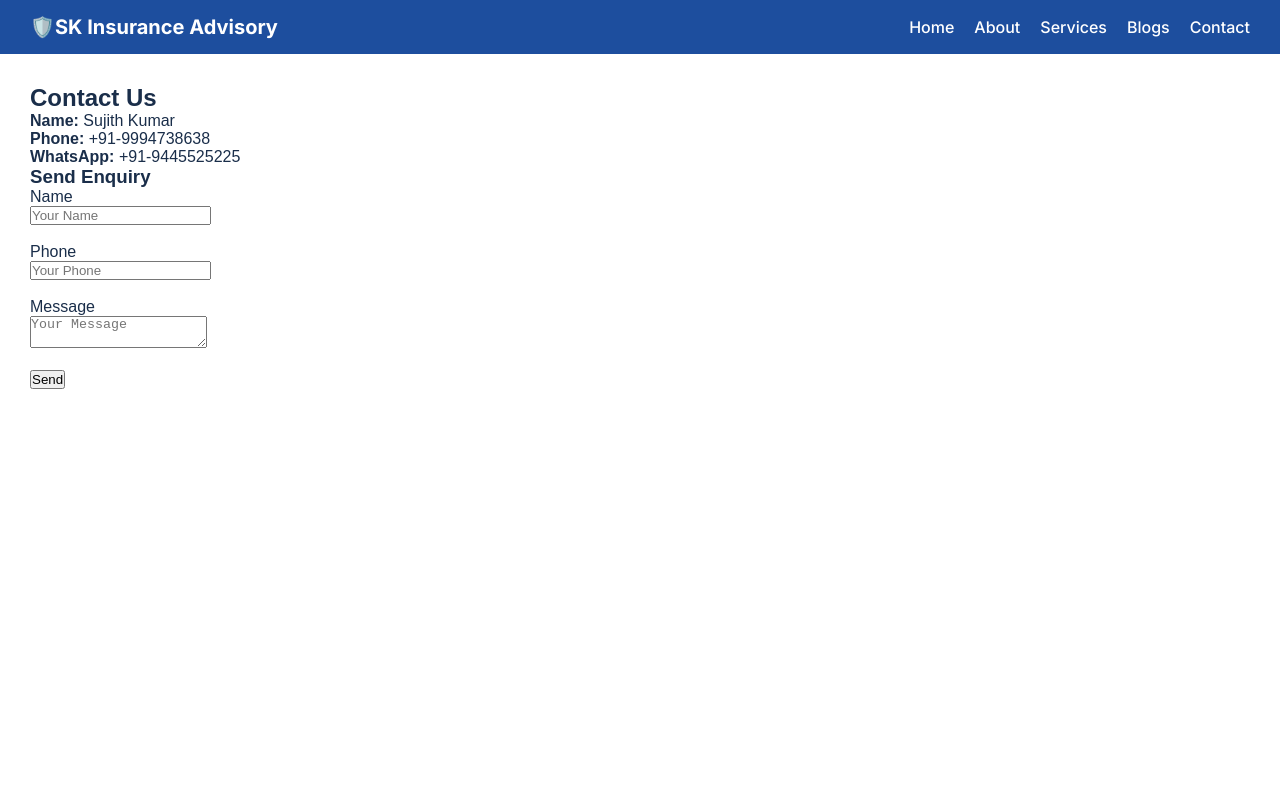
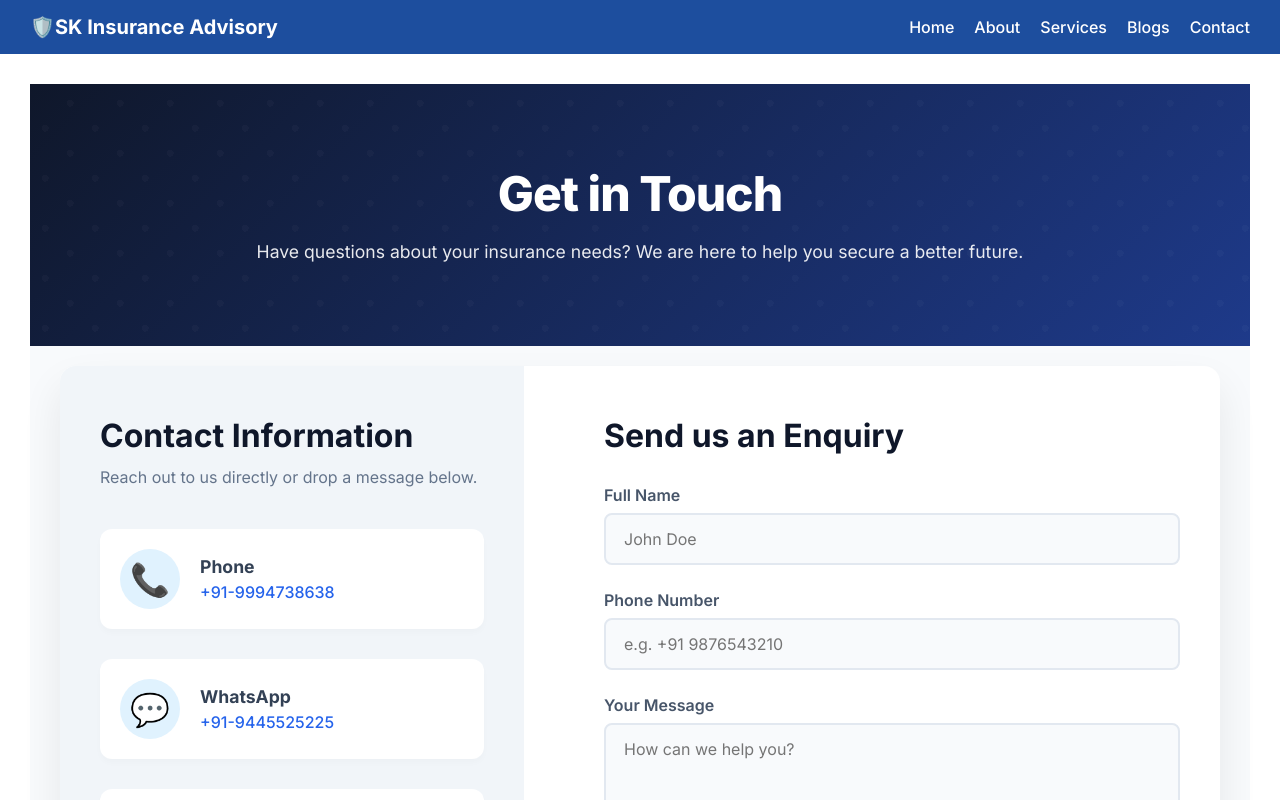
Before and after one commit to sujith2133s/SK, an Angular app: page /contact in a window 1280 px wide. Shown: the top 800 px of the page. Built offline with nearby package versions, Linux system fonts and the light colour scheme.

Commit message:
Sujith-changes3

```diff
--- a/src/app/pages/about/about.component.css
+++ b/src/app/pages/about/about.component.css
@@ -16,11 +16,35 @@
   margin-bottom: 10px;
 }
 
+/* Personal Intro (About Me) */
+.about-me {
+  padding: 50px 20px 20px;
+  background-color: #ffffff;
+}
+
+.about-me-content {
+  max-width: 900px;
+  margin: 0 auto;
+  text-align: justify;
+}
+
+.about-me-content h2 {
+  text-align: center;
+  margin-bottom: 20px;
+  color: #1976d2;
+}
+
+.about-me-content p {
+  line-height: 1.6;
+  margin-bottom: 15px;
+  font-size: 1.1rem;
+}
+
 /* Intro */
 .about-intro {
   display: flex;
   gap: 30px;
-  padding: 60px 20px;
+  padding: 40px 20px 60px;
   max-width: 1000px;
   margin: 0 auto;
   align-items: center;
@@ -29,6 +53,14 @@
 
 .about-text {
   flex: 1;
+  text-align: justify;
+  line-height: 1.6;
+}
+
+.about-text h2 {
+  text-align: center;
+  color: #1976d2;
+  margin-bottom: 20px;
 }
 
 .about-image {
@@ -63,7 +95,7 @@
   background: #fff;
   padding: 25px;
   border-radius: 10px;
-  box-shadow: 0 2px 8px rgba(0,0,0,0.1);
+  box-shadow: 0 2px 8px rgba(0, 0, 0, 0.1);
 }
 
 .stat-card h3 {
@@ -89,7 +121,7 @@
   background: #fff;
   padding: 25px;
   border-radius: 10px;
-  box-shadow: 0 2px 8px rgba(0,0,0,0.1);
+  box-shadow: 0 2px 8px rgba(0, 0, 0, 0.1);
 }
 
 /* CTA */
--- a/src/app/pages/about/about.component.html
+++ b/src/app/pages/about/about.component.html
@@ -1,17 +1,24 @@
-<h2>About Me</h2>
-<p>
-I am Sujith Kumar, Life and Health Insurance Advisor with 20+ years of experience
-in Life Insurance and 2+ years in Star Health Insurance.
-</p>
-<p>
-I help families secure their future with the right protection and savings plans.
-</p>
 <div class="about-container">
 
   <!-- Hero / Header -->
   <section class="about-hero">
     <h1>About Us</h1>
     <p>Your trusted partner for Life & Health Insurance solutions</p>
+  </section>
+
+  <!-- Personal Intro (About Me) -->
+  <section class="about-me">
+    <div class="about-me-content">
+      <h2>About Me</h2>
+      <p>
+        I am <strong>Sujith Kumar</strong>, a Life and Health Insurance Advisor with over 20 years of experience
+        in Life Insurance and 2+ years in Star Health Insurance.
+      </p>
+      <p>
+        I help families secure their future with the right protection and savings plans. My commitment is to provide
+        personalized guidance so you can make informed decisions.
+      </p>
+    </div>
   </section>
 
   <!-- Intro Section -->
--- a/src/app/pages/contact/contact.component.css
+++ b/src/app/pages/contact/contact.component.css
@@ -0,0 +1,241 @@
+.contact-container {
+    font-family: 'Inter', Arial, sans-serif;
+    color: #333;
+    background-color: #f8fafc;
+    min-height: 100vh;
+}
+
+/* Hero Section */
+.contact-hero {
+    background: linear-gradient(135deg, #0f172a, #1e3a8a);
+    color: #fff;
+    padding: 80px 20px;
+    text-align: center;
+    position: relative;
+    overflow: hidden;
+}
+
+.contact-hero::before {
+    content: '';
+    position: absolute;
+    top: -50%;
+    left: -50%;
+    width: 200%;
+    height: 200%;
+    background: radial-gradient(circle, rgba(255, 255, 255, 0.05) 10%, transparent 10%),
+        radial-gradient(circle, rgba(255, 255, 255, 0.05) 10%, transparent 10%);
+    background-size: 50px 50px;
+    background-position: 0 0, 25px 25px;
+    opacity: 0.5;
+    z-index: 0;
+}
+
+.hero-content {
+    position: relative;
+    z-index: 1;
+    max-width: 800px;
+    margin: 0 auto;
+}
+
+.hero-content h1 {
+    font-size: 3rem;
+    margin-bottom: 15px;
+    font-weight: 800;
+    letter-spacing: -1px;
+}
+
+.hero-content p {
+    font-size: 1.1rem;
+    opacity: 0.9;
+    line-height: 1.6;
+}
+
+/* Main Content Area */
+.contact-main {
+    padding: 60px 20px;
+    max-width: 1200px;
+    margin: -40px auto 0;
+    position: relative;
+    z-index: 2;
+}
+
+.contact-wrapper {
+    display: flex;
+    flex-wrap: wrap;
+    gap: 40px;
+    background: #fff;
+    border-radius: 16px;
+    box-shadow: 0 20px 40px rgba(0, 0, 0, 0.08);
+    overflow: hidden;
+}
+
+/* Contact Info Side */
+.contact-info {
+    flex: 1;
+    min-width: 300px;
+    background: #f1f5f9;
+    padding: 50px 40px;
+}
+
+.contact-info h2 {
+    font-size: 2rem;
+    color: #0f172a;
+    margin-bottom: 10px;
+}
+
+.info-desc {
+    color: #64748b;
+    margin-bottom: 40px;
+    line-height: 1.5;
+}
+
+.info-card {
+    display: flex;
+    align-items: center;
+    gap: 20px;
+    margin-bottom: 30px;
+    padding: 20px;
+    background: #ffffff;
+    border-radius: 12px;
+    box-shadow: 0 4px 6px rgba(0, 0, 0, 0.02);
+    transition: transform 0.3s ease, box-shadow 0.3s ease;
+}
+
+.info-card:hover {
+    transform: translateY(-5px);
+    box-shadow: 0 10px 20px rgba(0, 0, 0, 0.05);
+}
+
+.icon {
+    font-size: 2rem;
+    background: #e0f2fe;
+    width: 60px;
+    height: 60px;
+    display: flex;
+    align-items: center;
+    justify-content: center;
+    border-radius: 50%;
+}
+
+.details h4 {
+    margin: 0 0 5px 0;
+    color: #334155;
+    font-size: 1.1rem;
+}
+
+.details p {
+    margin: 0;
+    color: #64748b;
+    font-weight: 500;
+}
+
+.contact-link {
+    color: #2563eb;
+    text-decoration: none;
+    transition: color 0.3s ease;
+}
+
+.contact-link:hover {
+    color: #1e40af;
+    text-decoration: underline;
+}
+
+/* Contact Form Side */
+.contact-form-container {
+    flex: 1.5;
+    min-width: 320px;
+    padding: 50px 40px;
+}
+
+.contact-form-container h2 {
+    font-size: 2rem;
+    color: #0f172a;
+    margin-bottom: 30px;
+}
+
+.form-group {
+    margin-bottom: 25px;
+}
+
+.form-group label {
+    display: block;
+    font-weight: 600;
+    margin-bottom: 8px;
+    color: #475569;
+}
+
+.form-group input,
+.form-group textarea {
+    width: 100%;
+    padding: 14px 18px;
+    border: 2px solid #e2e8f0;
+    border-radius: 8px;
+    font-size: 1rem;
+    font-family: inherit;
+    color: #334155;
+    background: #f8fafc;
+    transition: all 0.3s ease;
+    box-sizing: border-box;
+}
+
+.form-group input:focus,
+.form-group textarea:focus {
+    outline: none;
+    border-color: #3b82f6;
+    background: #ffffff;
+    box-shadow: 0 0 0 4px rgba(59, 130, 246, 0.1);
+}
+
+/* CTA Button */
+.btn-submit {
+    display: inline-flex;
+    align-items: center;
+    justify-content: center;
+    gap: 10px;
+    background: linear-gradient(135deg, #2563eb, #1d4ed8);
+    color: #ffffff;
+    font-size: 1.1rem;
+    font-weight: 700;
+    padding: 16px 36px;
+    border: none;
+    border-radius: 8px;
+    cursor: pointer;
+    transition: transform 0.3s ease, box-shadow 0.3s ease, background 0.3s ease;
+    width: 100%;
+    margin-top: 10px;
+}
+
+.btn-submit:hover {
+    transform: translateY(-2px);
+    box-shadow: 0 10px 20px rgba(37, 99, 235, 0.3);
+    background: linear-gradient(135deg, #1d4ed8, #1e3a8a);
+}
+
+.btn-submit .arrow {
+    transition: transform 0.3s ease;
+}
+
+.btn-submit:hover .arrow {
+    transform: translateX(5px);
+}
+
+/* Responsive */
+@media (max-width: 768px) {
+    .hero-content h1 {
+        font-size: 2.2rem;
+    }
+
+    .contact-wrapper {
+        flex-direction: column;
+    }
+
+    .contact-main {
+        padding: 20px;
+        margin-top: 0;
+    }
+
+    .contact-info,
+    .contact-form-container {
+        padding: 30px 20px;
+    }
+}
--- a/src/app/pages/contact/contact.component.html
+++ b/src/app/pages/contact/contact.component.html
@@ -1,19 +1,73 @@
-<h2>Contact Us</h2>
+<div class="contact-container">
 
-<p><strong>Name:</strong> Sujith Kumar</p>
-<p><strong>Phone:</strong> +91-9994738638</p>
-<p><strong>WhatsApp:</strong> +91-9445525225</p>
+  <!-- Hero Section -->
+  <section class="contact-hero">
+    <div class="hero-content">
+      <h1>Get in Touch</h1>
+      <p>Have questions about your insurance needs? We are here to help you secure a better future.</p>
+    </div>
+  </section>
 
-<h3>Send Enquiry</h3>
-<form>
-  <label>Name</label><br />
-  <input type="text" placeholder="Your Name" /><br /><br />
+  <!-- Contact Details & Form Section -->
+  <section class="contact-main">
+    <div class="contact-wrapper">
 
-  <label>Phone</label><br />
-  <input type="text" placeholder="Your Phone" /><br /><br />
+      <!-- Contact Information Cards -->
+      <div class="contact-info">
+        <h2>Contact Information</h2>
+        <p class="info-desc">Reach out to us directly or drop a message below.</p>
 
-  <label>Message</label><br />
-  <textarea placeholder="Your Message"></textarea><br /><br />
+        <div class="info-card">
+          <div class="icon">📞</div>
+          <div class="details">
+            <h4>Phone</h4>
+            <p><a href="tel:+919994738638" class="contact-link">+91-9994738638</a></p>
+          </div>
+        </div>
 
-  <button type="submit">Send</button>
-</form>
+        <div class="info-card">
+          <div class="icon">💬</div>
+          <div class="details">
+            <h4>WhatsApp</h4>
+            <p><a href="https://wa.me/919445525225" target="_blank" class="contact-link">+91-9445525225</a></p>
+          </div>
+        </div>
+
+        <div class="info-card">
+          <div class="icon">👤</div>
+          <div class="details">
+            <h4>Advisor</h4>
+            <p>Sujith Kumar</p>
+          </div>
+        </div>
+      </div>
+
+      <!-- Contact Form -->
+      <div class="contact-form-container">
+        <h2>Send us an Enquiry</h2>
+        <form class="contact-form" (submit)="onSubmit($event)">
+          <div class="form-group">
+            <label for="name">Full Name</label>
+            <input type="text" id="name" placeholder="John Doe" required />
+          </div>
+
+          <div class="form-group">
+            <label for="phone">Phone Number</label>
+            <input type="tel" id="phone" placeholder="e.g. +91 9876543210" required />
+          </div>
+
+          <div class="form-group">
+            <label for="message">Your Message</label>
+            <textarea id="message" rows="5" placeholder="How can we help you?" required></textarea>
+          </div>
+
+          <button type="submit" class="btn-submit">
+            Send Message <span class="arrow">→</span>
+          </button>
+        </form>
+      </div>
+
+    </div>
+  </section>
+
+</div>
--- a/src/app/pages/contact/contact.component.ts
+++ b/src/app/pages/contact/contact.component.ts
@@ -7,5 +7,9 @@
   styleUrl: './contact.component.css',
 })
 export class ContactComponent {
-
+  onSubmit(event: Event) {
+    event.preventDefault();
+    // Logic for form submission goes here
+    alert('Thank you for reaching out! We will get back to you shortly.');
+  }
 }
```
